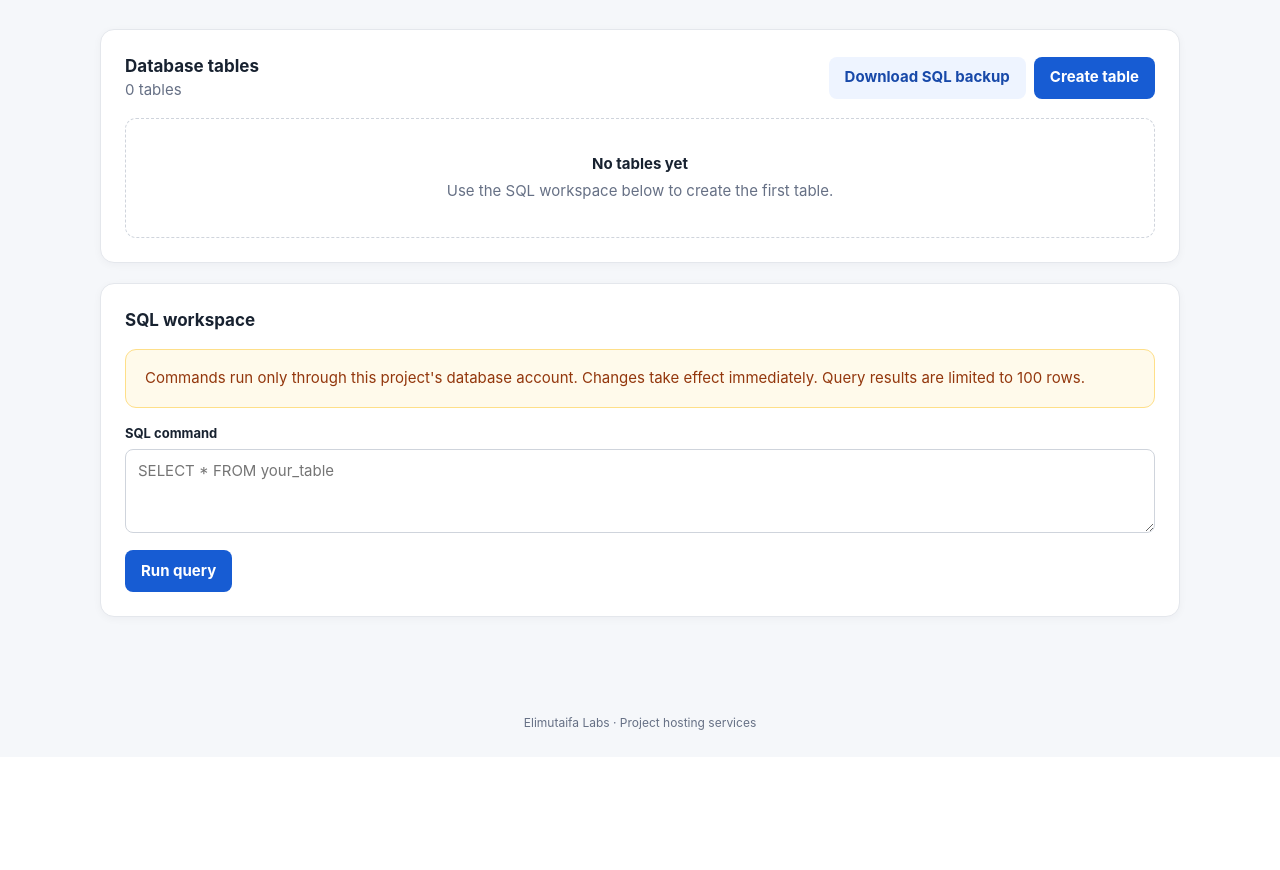
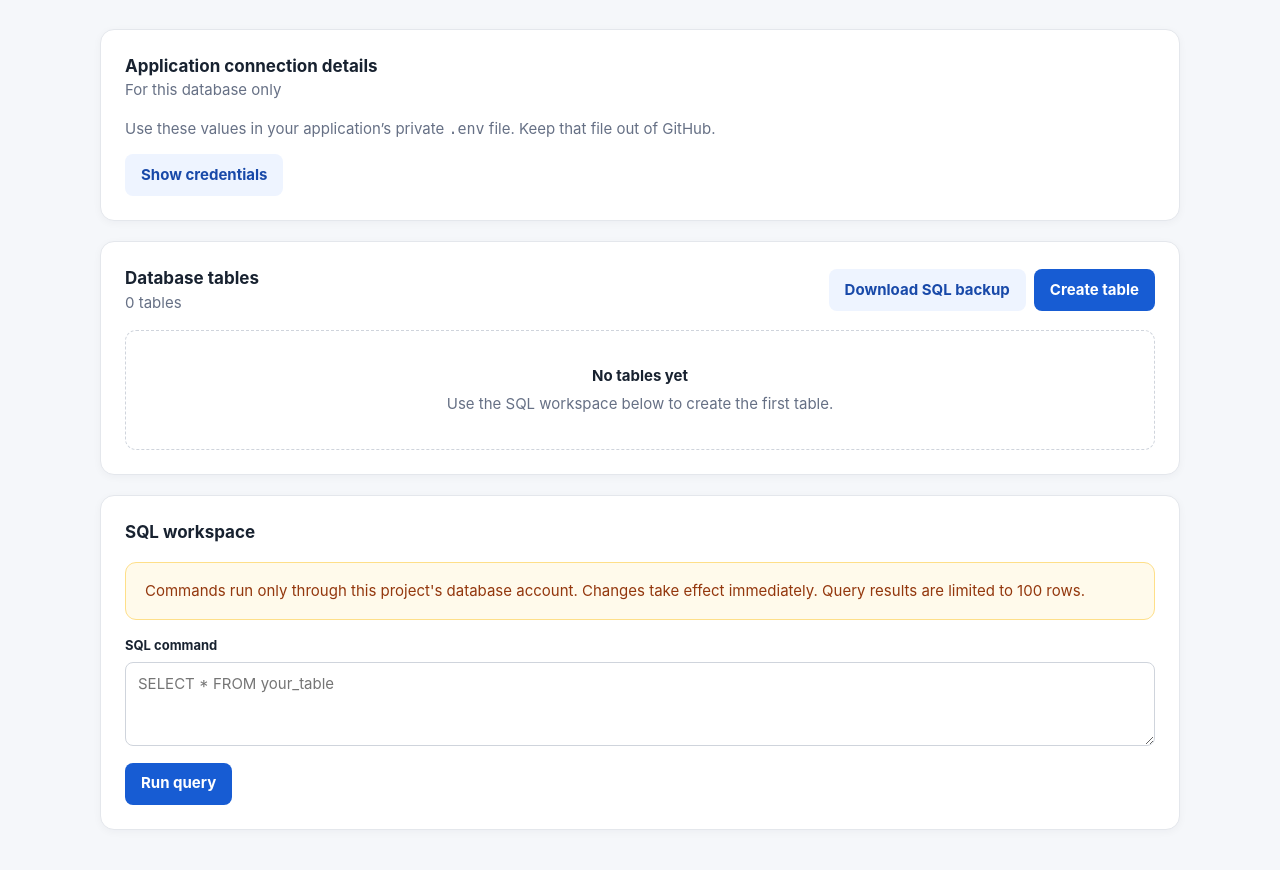
Before and after one commit to saidmnuby/elimutaifa-labs, a Laravel app: template resources/views/database/show.blade.php in a window 1280 px wide. Shown: the part 153-1023 px from the top of the page. Before the commit the page ends 883 px from the top, so only its background shows below. Run offline with Laravel 12, Linux system fonts and the light colour scheme; the template is opened without the code that fills it, so the values that code supplies are empty.

Commit message:
this is new view

```diff
--- a/resources/views/database/show.blade.php
+++ b/resources/views/database/show.blade.php
@@ -11,6 +11,22 @@
     </div>
     <a href="{{ route('modules.show', 'database') }}">Back to Database</a>
 </div>
+
+<section class="panel" style="margin-bottom:20px">
+    <div class="section-head"><div><h2>Application connection details</h2><span class="muted">For this database only</span></div></div>
+    <p class="muted" style="margin-bottom:14px">Use these values in your application’s private <code>.env</code> file. Keep that file out of GitHub.</p>
+    <button class="button secondary" id="reveal-database-credentials" type="button"
+        data-url="{{ route('database.credentials', $databaseRecord) }}">Show credentials</button>
+    <div id="database-credentials-panel" hidden style="margin-top:16px">
+        <label for="database-environment-example" style="display:block;font-weight:650;margin-bottom:6px">.env settings</label>
+        <textarea id="database-environment-example" readonly rows="6" spellcheck="false" style="width:100%;font:13px/1.5 ui-monospace,SFMono-Regular,Consolas,monospace"></textarea>
+        <div style="display:flex;gap:8px;flex-wrap:wrap;margin-top:10px">
+            <button class="button small" id="copy-database-credentials" type="button">Copy settings</button>
+            <button class="button small secondary" id="hide-database-credentials" type="button">Hide credentials</button>
+        </div>
+        <p id="database-credentials-message" class="muted" role="status" aria-live="polite" style="margin-top:8px">Credentials will be hidden automatically after one minute.</p>
+    </div>
+</section>
 
 @if ($connectionError)
     <div class="notice warning">{{ $connectionError }}</div>
@@ -63,4 +79,71 @@
         @endif
     </section>
 @endif
+
+<script>
+(() => {
+    const revealButton = document.getElementById('reveal-database-credentials');
+    const panel = document.getElementById('database-credentials-panel');
+    const output = document.getElementById('database-environment-example');
+    const message = document.getElementById('database-credentials-message');
+    const copyButton = document.getElementById('copy-database-credentials');
+    const hideButton = document.getElementById('hide-database-credentials');
+    let hideTimer;
+
+    const hideCredentials = () => {
+        window.clearTimeout(hideTimer);
+        output.value = '';
+        panel.hidden = true;
+        revealButton.hidden = false;
+        revealButton.disabled = false;
+        message.textContent = 'Credentials will be hidden automatically after one minute.';
+    };
+
+    revealButton.addEventListener('click', async () => {
+        revealButton.disabled = true;
+        revealButton.textContent = 'Loading…';
+        message.textContent = '';
+
+        try {
+            const response = await fetch(revealButton.dataset.url, {
+                method: 'POST',
+                credentials: 'same-origin',
+                headers: {
+                    'Accept': 'application/json',
+                    'X-CSRF-TOKEN': document.querySelector('meta[name="csrf-token"]').content,
+                },
+            });
+            const result = await response.json();
+            if (!response.ok) {
+                throw new Error(result.message || 'Credentials could not be loaded.');
+            }
+
+            output.value = result.environment;
+            panel.hidden = false;
+            revealButton.hidden = true;
+            hideTimer = window.setTimeout(hideCredentials, 60000);
+        } catch (error) {
+            message.textContent = error.message;
+            revealButton.disabled = false;
+        } finally {
+            revealButton.textContent = 'Show credentials';
+        }
+    });
+
+    copyButton.addEventListener('click', async () => {
+        try {
+            await navigator.clipboard.writeText(output.value);
+            message.textContent = 'Settings copied. Keep them private.';
+        } catch (error) {
+            output.focus();
+            output.select();
+            message.textContent = document.execCommand('copy')
+                ? 'Settings copied. Keep them private.'
+                : 'Select and copy the settings manually.';
+        }
+    });
+
+    hideButton.addEventListener('click', hideCredentials);
+})();
+</script>
 @endsection
```
Also changed, not shown: app/Http/Controllers/DatabaseWorkspaceController.php (+48 -0 lines).
